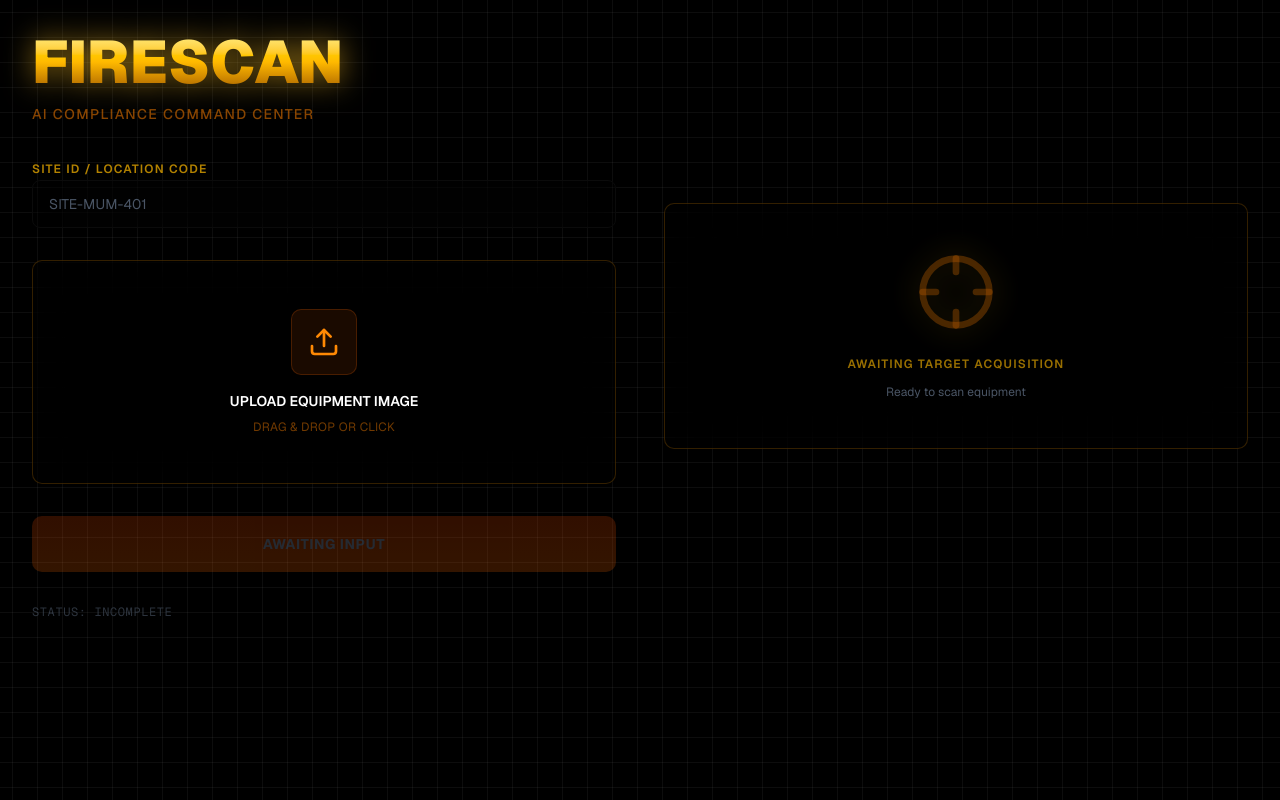
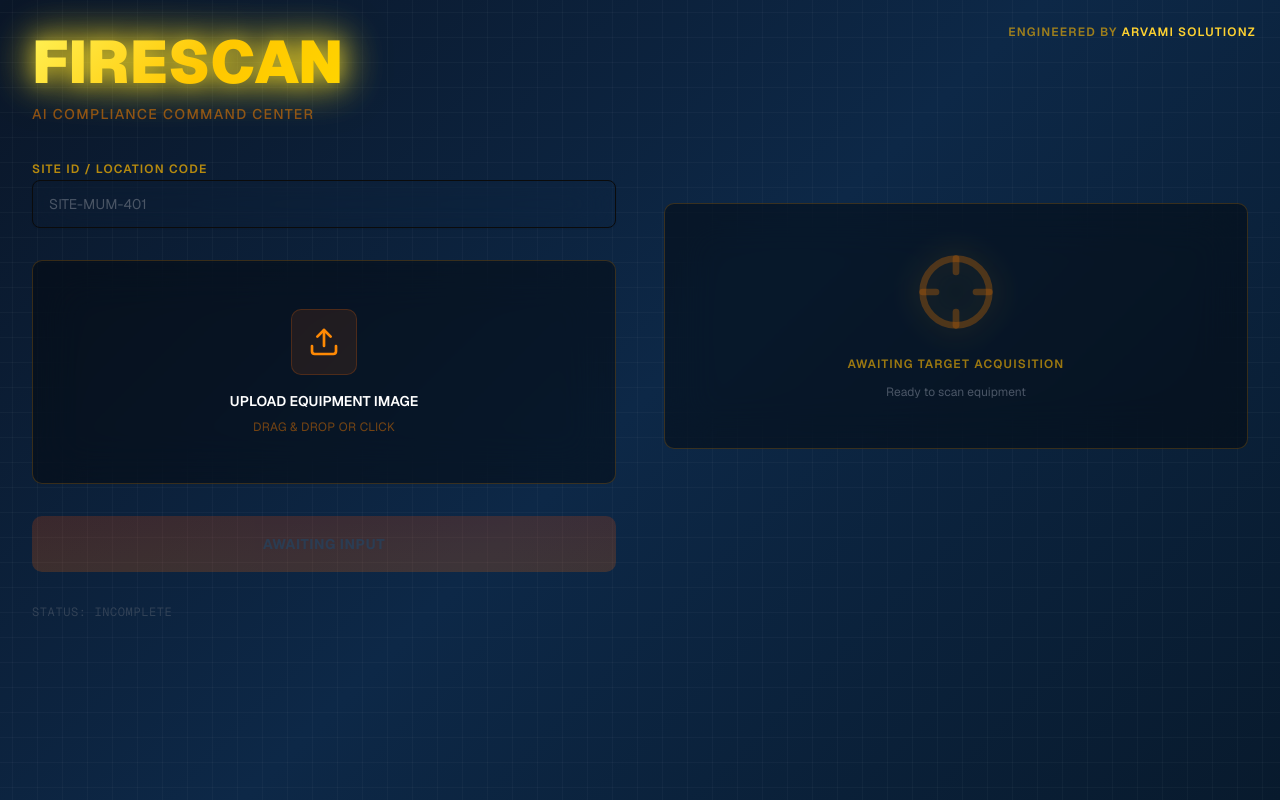
Before and after one commit to shri-boop/ai-field-auditor-v2, a Next.js app: page / in a window 1280 px wide. Built offline with nearby package versions, Linux system fonts and the light colour scheme.

Commit message:
feat: update FIRESCAN dashboard design\n\nChange background to deep blue gradient and add shimmering golden title and branding.

```diff
--- a/app/globals.css
+++ b/app/globals.css
@@ -129,7 +129,7 @@
   }
 
   html {
-    background-color: #050505;
+    background: linear-gradient(135deg, #0a1628 0%, #0d2847 50%, #081a2d 100%);
   }
 
   /* Tech grid overlay */
@@ -141,8 +141,8 @@
     width: 100%;
     height: 100%;
     background-image:
-      linear-gradient(0deg, transparent 24%, rgba(255, 255, 255, .05) 25%, rgba(255, 255, 255, .05) 26%, transparent 27%, transparent 74%, rgba(255, 255, 255, .05) 75%, rgba(255, 255, 255, .05) 76%, transparent 77%, transparent),
-      linear-gradient(90deg, transparent 24%, rgba(255, 255, 255, .05) 25%, rgba(255, 255, 255, .05) 26%, transparent 27%, transparent 74%, rgba(255, 255, 255, .05) 75%, rgba(255, 255, 255, .05) 76%, transparent 77%, transparent);
+      linear-gradient(0deg, transparent 24%, rgba(255, 255, 255, .03) 25%, rgba(255, 255, 255, .03) 26%, transparent 27%, transparent 74%, rgba(255, 255, 255, .03) 75%, rgba(255, 255, 255, .03) 76%, transparent 77%, transparent),
+      linear-gradient(90deg, transparent 24%, rgba(255, 255, 255, .03) 25%, rgba(255, 255, 255, .03) 26%, transparent 27%, transparent 74%, rgba(255, 255, 255, .03) 75%, rgba(255, 255, 255, .03) 76%, transparent 77%, transparent);
     background-size: 50px 50px;
     pointer-events: none;
     z-index: 1;
@@ -159,11 +159,34 @@
   }
 
   .gold-text {
-    @apply bg-gradient-to-b from-yellow-200 via-amber-400 to-yellow-700 bg-clip-text text-transparent;
+    background: linear-gradient(
+      135deg,
+      #ffd700 0%,
+      #ffed4e 15%,
+      #ffc700 30%,
+      #ffd700 45%,
+      #ffed4e 60%,
+      #ffc700 75%,
+      #ffd700 100%
+    );
+    background-size: 200% 200%;
+    -webkit-background-clip: text;
+    -webkit-text-fill-color: transparent;
+    background-clip: text;
+    animation: shimmer 3s ease-in-out infinite;
   }
 
   .gold-glow {
-    filter: drop-shadow(0 0 15px rgba(251, 191, 36, 0.6));
+    filter: drop-shadow(0 0 20px rgba(255, 215, 0, 0.8)) drop-shadow(0 0 10px rgba(255, 237, 74, 0.6));
+  }
+
+  @keyframes shimmer {
+    0%, 100% {
+      background-position: 0% 50%;
+    }
+    50% {
+      background-position: 100% 50%;
+    }
   }
 
   .orange-glow {
--- a/app/page.tsx
+++ b/app/page.tsx
@@ -43,7 +43,14 @@ export default function FirescanDashboard() {
   };
 
   return (
-    <div className="relative min-h-screen bg-black overflow-hidden">
+    <div className="relative min-h-screen overflow-hidden" style={{background: 'linear-gradient(135deg, #0a1628 0%, #0d2847 50%, #081a2d 100%)'}}>
+      {/* Top-right branding */}
+      <div className="absolute top-6 right-6 z-20">
+        <p className="text-xs uppercase tracking-widest text-amber-400/60 font-semibold">
+          Engineered by <span className="text-amber-300">Arvami Solutionz</span>
+        </p>
+      </div>
+
       {/* Content wrapper with z-index to appear above grid */}
       <div className="relative z-10 p-8">
         <div className="max-w-7xl mx-auto">
```
